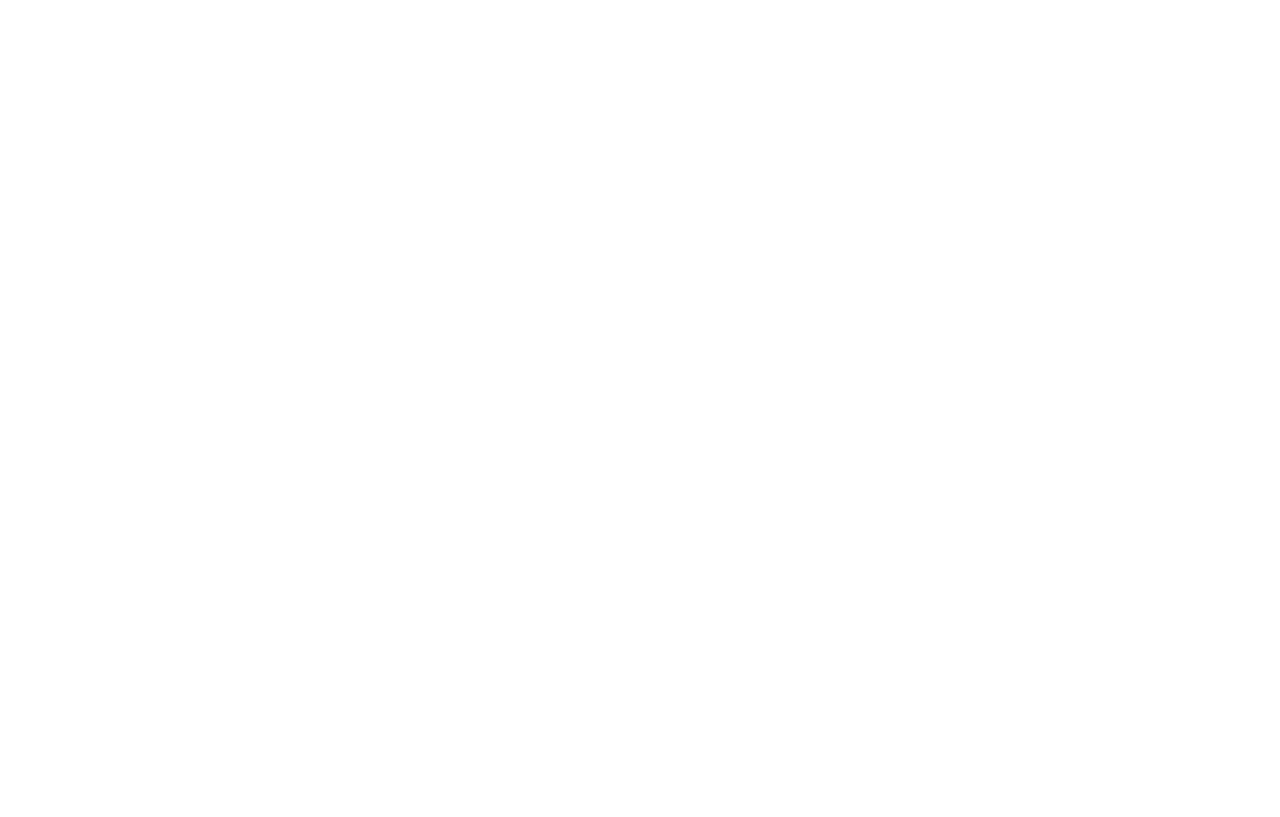
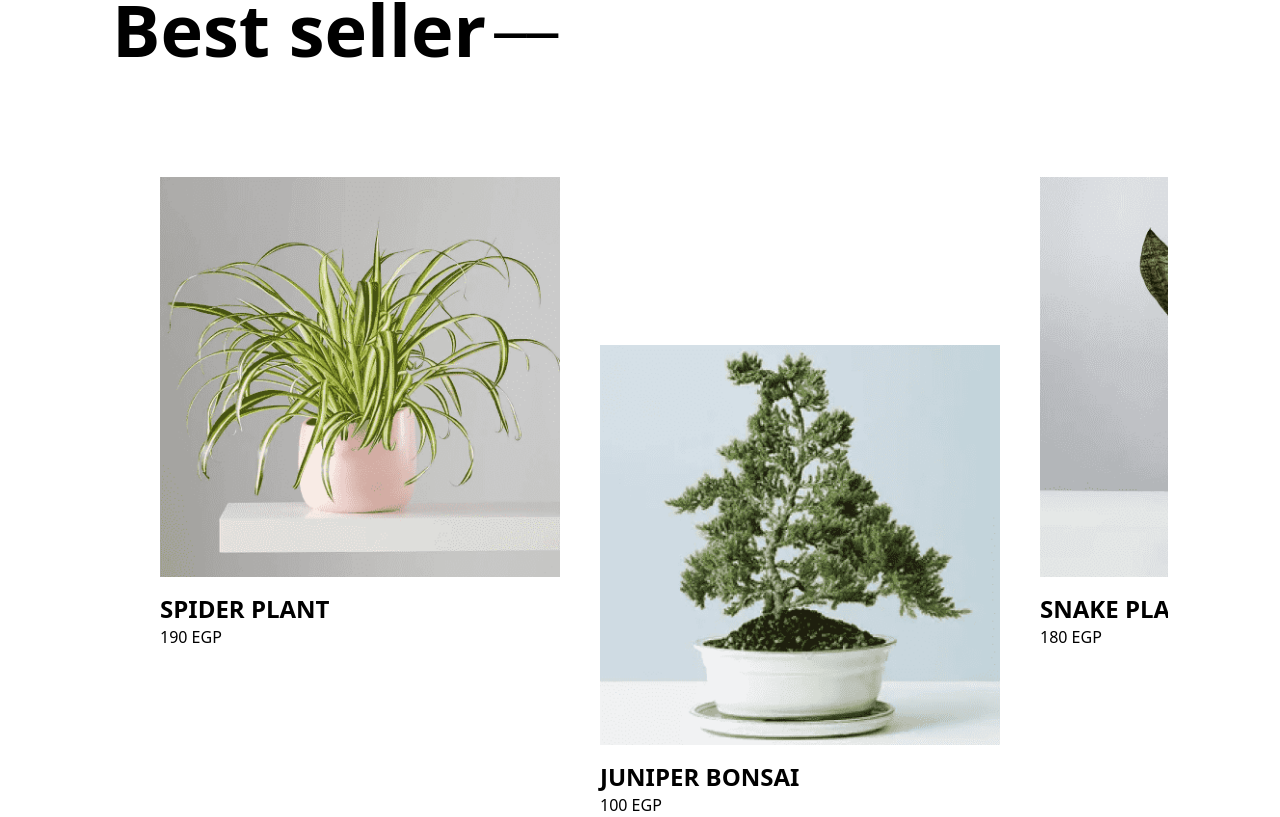
Before and after one commit to MohamedSaid7102/la-vie, a React (Vite) app: page /home in a window 1280 px wide. Shown: the part 1799-2616 px from the top of the page. Before the commit the page ends 1632 px from the top, so only its background shows below. Built offline with nearby package versions, Linux system fonts and the light colour scheme.

Commit message:
Best seller section

```diff
--- a/src/components/CategoriesSection.tsx
+++ b/src/components/CategoriesSection.tsx
@@ -23,7 +23,7 @@
             alt="planet image"
             className="max-w-[100px] sm:max-w-[200px]"
           />
-          <h3 className="font-bold text-lg sm:text-2xl">Tools</h3>
+          <h3 className="font-bold text-lg sm:text-2xl text-center">Tools</h3>
         </div>
         {/* card */}
         <div className="flex flex-col gap-4 items-center w-max">
@@ -32,7 +32,7 @@
             alt="planet image"
             className="max-w-[100px] sm:max-w-[200px]"
           />
-          <h3 className="font-bold text-lg sm:text-2xl">Seeds</h3>
+          <h3 className="font-bold text-lg sm:text-2xl text-center">Seeds</h3>
         </div>
         {/* card */}
         <div className="flex flex-col gap-4 items-center w-max">
@@ -41,7 +41,9 @@
             alt="planet image"
             className="max-w-[100px] sm:max-w-[200px]"
           />
-          <h3 className="font-bold text-lg sm:text-2xl">Low Light Plants</h3>
+          <h3 className="font-bold text-lg sm:text-2xl text-center">
+            Low Light Plants
+          </h3>
         </div>
         {/* card */}
         <div className="flex flex-col gap-4 items-center w-max">
@@ -50,7 +52,7 @@
             alt="planet image"
             className="max-w-[100px] sm:max-w-[200px]"
           />
-          <h3 className="font-bold text-lg sm:text-2xl">Tools</h3>
+          <h3 className="font-bold text-lg sm:text-2xl text-center">Tools</h3>
         </div>
         {/* card */}
         <div className="flex flex-col gap-4 items-center w-max">
@@ -59,7 +61,7 @@
             alt="planet image"
             className="max-w-[100px] sm:max-w-[200px]"
           />
-          <h3 className="font-bold text-lg sm:text-2xl">Seeds</h3>
+          <h3 className="font-bold text-lg sm:text-2xl text-center">Seeds</h3>
         </div>
         {/* card */}
         <div className="flex flex-col gap-4 items-center w-max">
@@ -68,7 +70,9 @@
             alt="planet image"
             className="max-w-[100px] sm:max-w-[200px]"
           />
-          <h3 className="font-bold text-lg sm:text-2xl">Low Light Plants</h3>
+          <h3 className="font-bold text-lg sm:text-2xl text-center">
+            Low Light Plants
+          </h3>
         </div>
         {/* card */}
         <div className="flex flex-col gap-4 items-center w-max">
@@ -77,7 +81,7 @@
             alt="planet image"
             className="max-w-[100px] sm:max-w-[200px]"
           />
-          <h3 className="font-bold text-lg sm:text-2xl">Tools</h3>
+          <h3 className="font-bold text-lg sm:text-2xl text-center">Tools</h3>
         </div>
         {/* card */}
         <div className="flex flex-col gap-4 items-center w-max">
@@ -86,7 +90,7 @@
             alt="planet image"
             className="max-w-[100px] sm:max-w-[200px]"
           />
-          <h3 className="font-bold text-lg sm:text-2xl">Seeds</h3>
+          <h3 className="font-bold text-lg sm:text-2xl text-center">Seeds</h3>
         </div>
         {/* card */}
         <div className="flex flex-col gap-4 items-center w-max">
@@ -95,7 +99,9 @@
             alt="planet image"
             className="max-w-[100px] sm:max-w-[200px]"
           />
-          <h3 className="font-bold text-lg sm:text-2xl">Low Light Plants</h3>
+          <h3 className="font-bold text-lg sm:text-2xl text-center">
+            Low Light Plants
+          </h3>
         </div>
         {/* card */}
         <div className="flex flex-col gap-4 items-center w-max">
@@ -104,7 +110,7 @@
             alt="planet image"
             className="max-w-[100px] sm:max-w-[200px]"
           />
-          <h3 className="font-bold text-lg sm:text-2xl">Tools</h3>
+          <h3 className="font-bold text-lg sm:text-2xl text-center">Tools</h3>
         </div>
         {/* card */}
         <div className="flex flex-col gap-4 items-center w-max">
@@ -113,7 +119,7 @@
             alt="planet image"
             className="max-w-[100px] sm:max-w-[200px]"
           />
-          <h3 className="font-bold text-lg sm:text-2xl">Seeds</h3>
+          <h3 className="font-bold text-lg sm:text-2xl text-center">Seeds</h3>
         </div>
         {/* card */}
         <div className="flex flex-col gap-4 items-center w-max">
@@ -122,7 +128,9 @@
             alt="planet image"
             className="max-w-[100px] sm:max-w-[200px]"
           />
-          <h3 className="font-bold text-lg sm:text-2xl">Low Light Plants</h3>
+          <h3 className="font-bold text-lg sm:text-2xl text-center">
+            Low Light Plants
+          </h3>
         </div>
       </div>
     </div>
--- /dev/null
+++ b/src/components/common/BestSellerSection.tsx
@@ -0,0 +1,151 @@
+import React from 'react';
+
+interface BestSellerSectionProps {}
+
+export const BestSellerSection: React.FC<BestSellerSectionProps> = ({}) => {
+  return (
+    <>
+      <div className="mt-[5rem] sm:mt-[10rem] max-w-[2000px] flex flex-col gap-[3rem] sm:gap-[7rem] sm:px-[7rem] px-7">
+        <h2 className="font-[900] text-4xl sm:text-7xl relative w-max">
+          Best seller{' '}
+          <span className="absolute sm:top-[-30px] sm:right-[-4.5rem] top-[-15px] right-[-3rem] font-extralight">
+            __
+          </span>
+        </h2>
+        {/* Horizontally Scrolling gallery */}
+        {/* Card container */}
+        <div
+          className="up-down-items-side-scroller flex flex-row flex-nowrap gap-10 overflow-x-auto px-[3rem]
+				sm:min-h-[40rem] odd:mt-12"
+        >
+          {/* card */}
+          <div className="flex flex-col gap-4 items-start w-max h-max">
+            <img
+              src="/src/assets/images/p9.png"
+              alt="planet image"
+              className="max-w-[200px] sm:max-w-[400px]"
+            />
+            <div className="w-[100%]">
+              <h3 className="font-bold text-lg sm:text-2xl uppercase">
+                Spider plant
+              </h3>
+              <span className="font-medium">190 EGP</span>
+            </div>
+          </div>
+          {/* card */}
+          <div className="flex flex-col gap-4 items-start w-max h-max">
+            <img
+              src="/src/assets/images/p7.png"
+              alt="planet image"
+              className="max-w-[200px] sm:max-w-[400px]"
+            />
+            <div className="w-[100%]">
+              <h3 className="font-bold text-lg sm:text-2xl uppercase">
+                juniper bonsai
+              </h3>
+              <span className="font-medium">100 EGP</span>
+            </div>
+          </div>
+          {/* card */}
+          <div className="flex flex-col gap-4 items-start w-max h-max">
+            <img
+              src="/src/assets/images/p8.png"
+              alt="planet image"
+              className="max-w-[200px] sm:max-w-[400px]"
+            />
+            <div className="w-[100%]">
+              <h3 className="font-bold text-lg sm:text-2xl uppercase">
+                snake plant
+              </h3>
+              <span className="font-medium">180 EGP</span>
+            </div>
+          </div>
+          {/* card */}
+          <div className="flex flex-col gap-4 items-start w-max h-max">
+            <img
+              src="/src/assets/images/p9.png"
+              alt="planet image"
+              className="max-w-[200px] sm:max-w-[400px]"
+            />
+            <div className="w-[100%]">
+              <h3 className="font-bold text-lg sm:text-2xl uppercase">
+                Spider plant
+              </h3>
+              <span className="font-medium">190 EGP</span>
+            </div>
+          </div>
+          {/* card */}
+          <div className="flex flex-col gap-4 items-start w-max h-max">
+            <img
+              src="/src/assets/images/p7.png"
+              alt="planet image"
+              className="max-w-[200px] sm:max-w-[400px]"
+            />
+            <div className="w-[100%]">
+              <h3 className="font-bold text-lg sm:text-2xl uppercase">
+                juniper bonsai
+              </h3>
+              <span className="font-medium">100 EGP</span>
+            </div>
+          </div>
+          {/* card */}
+          <div className="flex flex-col gap-4 items-start w-max h-max">
+            <img
+              src="/src/assets/images/p8.png"
+              alt="planet image"
+              className="max-w-[200px] sm:max-w-[400px]"
+            />
+            <div className="w-[100%]">
+              <h3 className="font-bold text-lg sm:text-2xl uppercase">
+                snake plant
+              </h3>
+              <span className="font-medium">180 EGP</span>
+            </div>
+          </div>
+          {/* card */}
+          <div className="flex flex-col gap-4 items-start w-max h-max">
+            <img
+              src="/src/assets/images/p9.png"
+              alt="planet image"
+              className="max-w-[200px] sm:max-w-[400px]"
+            />
+            <div className="w-[100%]">
+              <h3 className="font-bold text-lg sm:text-2xl uppercase">
+                Spider plant
+              </h3>
+              <span className="font-medium">190 EGP</span>
+            </div>
+          </div>
+          {/* card */}
+          <div className="flex flex-col gap-4 items-start w-max h-max">
+            <img
+              src="/src/assets/images/p7.png"
+              alt="planet image"
+              className="max-w-[200px] sm:max-w-[400px]"
+            />
+            <div className="w-[100%]">
+              <h3 className="font-bold text-lg sm:text-2xl uppercase">
+                juniper bonsai
+              </h3>
+              <span className="font-medium">100 EGP</span>
+            </div>
+          </div>
+          {/* card */}
+          <div className="flex flex-col gap-4 items-start w-max h-max">
+            <img
+              src="/src/assets/images/p8.png"
+              alt="planet image"
+              className="max-w-[200px] sm:max-w-[400px]"
+            />
+            <div className="w-[100%]">
+              <h3 className="font-bold text-lg sm:text-2xl uppercase">
+                snake plant
+              </h3>
+              <span className="font-medium">180 EGP</span>
+            </div>
+          </div>
+        </div>
+      </div>
+    </>
+  );
+};
--- a/src/pages/Home.tsx
+++ b/src/pages/Home.tsx
@@ -1,6 +1,7 @@
 import React from 'react';
 import { Hero } from '../components/Hero';
 import { CategoriesSection } from '../components/CategoriesSection';
+import { BestSellerSection } from '../components/common/BestSellerSection';
 
 interface HomeProps {}
 
@@ -17,6 +18,7 @@
         {/* Content */}
         <Hero />
         <CategoriesSection />
+        <BestSellerSection />
       </div>
     </>
   );
--- a/src/styles/index.css
+++ b/src/styles/index.css
@@ -61,3 +61,10 @@
 body {
   overflow-x: hidden;
 }
+
+.up-down-items-side-scroller :nth-child(odd) {
+  align-self: flex-start;
+}
+.up-down-items-side-scroller :nth-child(even) {
+  align-self: flex-end;
+}
```
